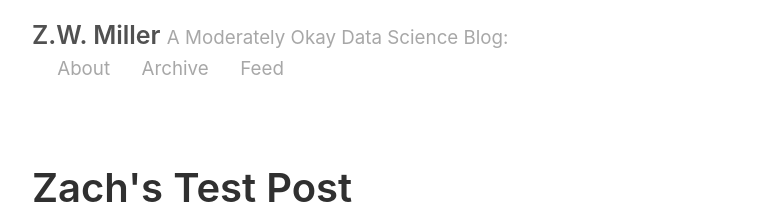
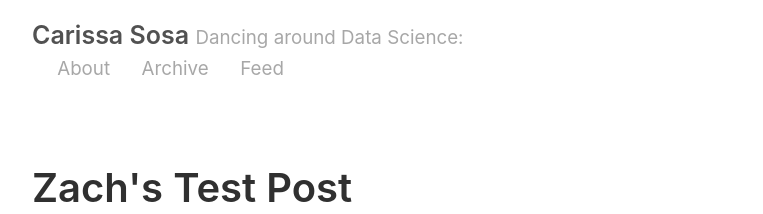
Before and after one commit to csturkey13/csturkey13.github.io, a Jekyll site: the page built from index.html, in a window 1280 px wide and 900 px high. Shown: the top 214 px of the window, without its empty margins (258-1021 px from the left). Built offline with Jekyll 4.4.1, drawn with Linux system fonts in a browser that asks for light colours; the list of posts is cut into pages by our own code.

Commit message:
Update _config.yml

```diff
--- a/_config.yml
+++ b/_config.yml
@@ -2,9 +2,9 @@
 permalink:           pretty
 
 # Setup
-title:               Z.W. Miller
-tagline:             A Moderately Okay Data Science Blog
-url:                 http://zwmiller.github.io
+title:               Carissa Sosa
+tagline:             Dancing around Data Science
+url:                 http://csturkey13.github.io
 paginate:            2
 baseurl:             ""
 
@@ -17,14 +17,14 @@ sass:
 
 # About/contact
 author:
-  name:              Zach Miller
-  url:               https://twitter.com/zaglamir
-  email:             zach@thisismetis.com
+  name:              Carissa Sosa
+  url:
+  email:             sosa.carissa@gmail.com
 
 # Custom vars
 version:             2.0.0
 github:
-  repo:              https://github.com/zwmiller
+  repo:              https://github.com/csturkey13
 
 # Gems
 gems:
```
